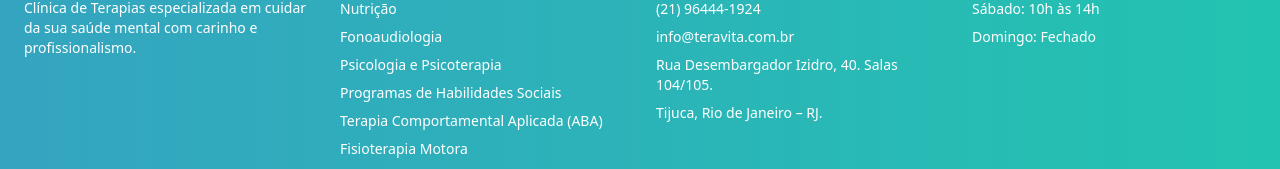
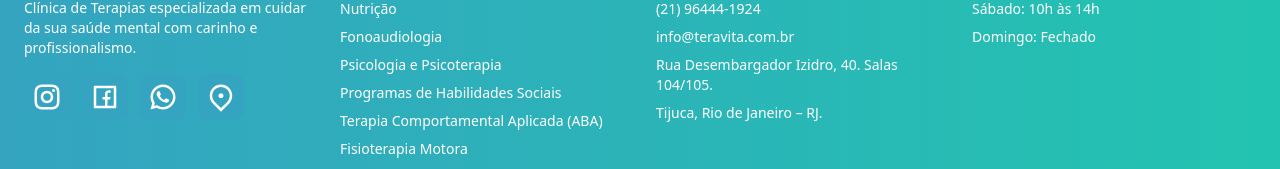
Before and after one commit to LM-Lucas-e-Marcelo/teravita, a React (Vite) app: page / in a window 1280 px wide. Shown: the part 6917-7086 px from the top of the page. Built offline with nearby package versions, Linux system fonts and the light colour scheme.

Commit message:
add social media on footer

```diff
--- a/src/components/ui/footer.tsx
+++ b/src/components/ui/footer.tsx
@@ -1,4 +1,5 @@
 import logo from "@/assets/teravita.png";
+import { SocialMedias } from "./social-medias";
 
 export const Footer = () => {
   return (
@@ -13,6 +14,7 @@
               Clínica de Terapias especializada em cuidar da sua saúde mental
               com carinho e profissionalismo.
             </p>
+            <SocialMedias />
           </div>
 
           <div>
```
